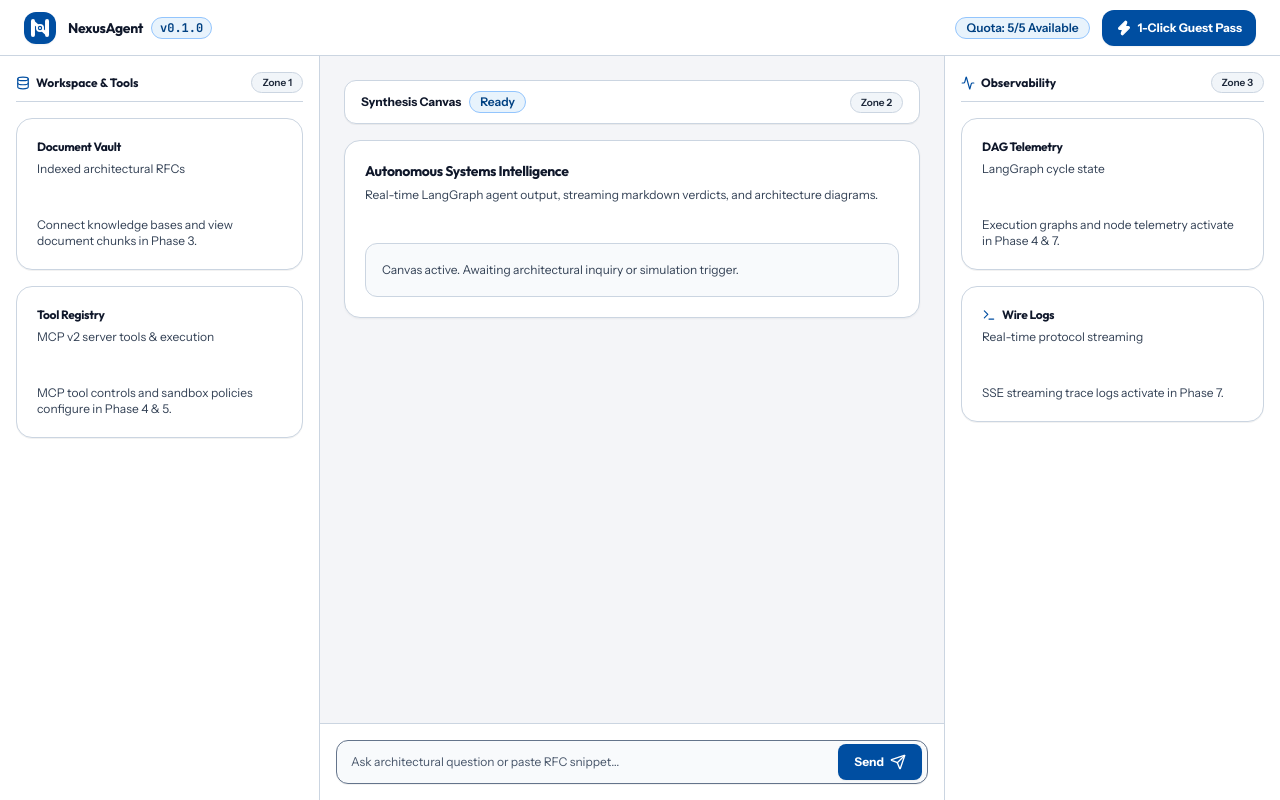
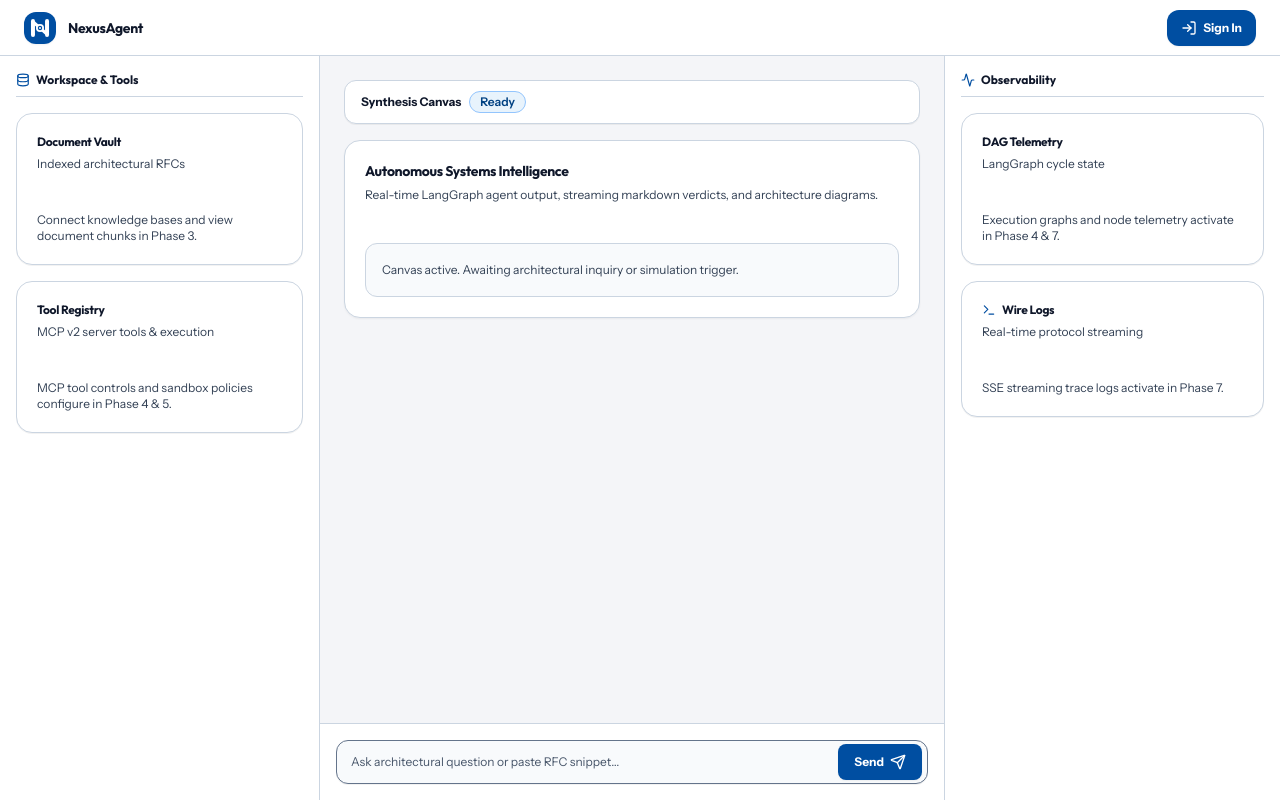
Before and after one commit to Avinaba-Mazumdar/nexusagent-oss, a Next.js app in the folder apps/frontend/: page / in a window 1280 px wide. Built offline with nearby package versions, Linux system fonts and the light colour scheme.

Commit message:
feat(ui): update Home component to include sign-in dialog and remove zone labels

```diff
--- a/apps/frontend/app/page.tsx
+++ b/apps/frontend/app/page.tsx
@@ -1,11 +1,12 @@
 'use client';
 
 import * as React from 'react';
-import { Activity, Database, Send, Terminal, Zap } from 'lucide-react';
+import { Activity, Database, LogIn, Send, Terminal, Zap } from 'lucide-react';
 import { NexusLogo } from '@/components/icons';
 import { Badge } from '@/components/ui/badge';
 import { Button } from '@/components/ui/button';
 import { Card, CardContent, CardDescription, CardHeader, CardTitle } from '@/components/ui/card';
+import { Dialog, DialogContent, DialogDescription, DialogHeader, DialogTitle, DialogTrigger } from '@/components/ui/dialog';
 import { Input } from '@/components/ui/input';
 
 export default function Home() {
@@ -28,18 +29,51 @@ export default function Home() {
                     <NexusLogo className="h-8 w-8 rounded-xl shadow-xs shrink-0" aria-hidden="true" />
                     <div className="flex items-center gap-2">
                         <span className="font-heading font-bold text-sm tracking-tight text-[#0f172a]">NexusAgent</span>
-                        <span className="text-[#004182] text-xs font-mono font-bold px-2 py-0.5 rounded-full bg-[#e8f3fc] border border-[#93c5fd]">v0.1.0</span>
                     </div>
                 </div>
 
                 <div className="flex items-center gap-3">
-                    <Badge variant="soft" className="text-xs">
-                        Quota: 5/5 Available
-                    </Badge>
-                    <Button size="sm" variant="default" className="text-xs font-bold gap-1.5 rounded-xl">
-                        <Zap className="h-3.5 w-3.5 fill-current" aria-hidden="true" />
-                        <span>1-Click Guest Pass</span>
-                    </Button>
+                    <Dialog>
+                        <DialogTrigger asChild>
+                            <Button size="sm" variant="default" className="text-xs font-bold gap-1.5 rounded-xl">
+                                <LogIn className="h-3.5 w-3.5" aria-hidden="true" />
+                                <span>Sign In</span>
+                            </Button>
+                        </DialogTrigger>
+                        <DialogContent className="sm:max-w-xs">
+                            <DialogHeader>
+                                <DialogTitle>Sign In</DialogTitle>
+                                <DialogDescription className="text-xs">Sign in to your account or continue as a guest.</DialogDescription>
+                            </DialogHeader>
+                            <div className="flex flex-col gap-2.5 pt-2">
+                                <Button variant="outline" className="w-full justify-center gap-2 text-xs font-medium border-[#cbd5e1] hover:bg-[#f8fafc]">
+                                    <svg className="h-4 w-4 shrink-0" viewBox="0 0 24 24" aria-hidden="true">
+                                        <path
+                                            fill="#4285F4"
+                                            d="M22.56 12.25c0-.78-.07-1.53-.2-2.25H12v4.26h5.92c-.26 1.37-1.04 2.53-2.21 3.31v2.77h3.57c2.08-1.92 3.28-4.74 3.28-8.09z"
+                                        />
+                                        <path
+                                            fill="#34A853"
+                                            d="M12 23c2.97 0 5.46-.98 7.28-2.66l-3.57-2.77c-.98.66-2.23 1.06-3.71 1.06-2.86 0-5.29-1.93-6.16-4.53H2.18v2.84C3.99 20.53 7.7 23 12 23z"
+                                        />
+                                        <path
+                                            fill="#FBBC05"
+                                            d="M5.84 14.09c-.22-.66-.35-1.36-.35-2.09s.13-1.43.35-2.09V7.06H2.18C1.43 8.55 1 10.22 1 12s.43 3.45 1.18 4.94l2.85-2.22.81-.63z"
+                                        />
+                                        <path
+                                            fill="#EA4335"
+                                            d="M12 5.38c1.62 0 3.06.56 4.21 1.64l3.15-3.15C17.45 2.09 14.97 1 12 1 7.7 1 3.99 3.47 2.18 7.06l3.66 2.84c.87-2.6 3.3-4.52 6.16-4.52z"
+                                        />
+                                    </svg>
+                                    <span>Google Sign In</span>
+                                </Button>
+                                <Button variant="secondary" className="w-full justify-center gap-2 text-xs font-medium">
+                                    <Zap className="h-3.5 w-3.5 fill-current" aria-hidden="true" />
+                                    <span>Guest Sign In</span>
+                                </Button>
+                            </div>
+                        </DialogContent>
+                    </Dialog>
                 </div>
             </header>
 
@@ -56,9 +90,6 @@ export default function Home() {
                             <Database className="h-3.5 w-3.5 text-[#004ea1]" aria-hidden="true" />
                             <span>Workspace &amp; Tools</span>
                         </h2>
-                        <Badge variant="secondary" className="text-[10px]">
-                            Zone 1
-                        </Badge>
                     </div>
 
                     <Card className="border-[#cbd5e1] shadow-2xs">
@@ -90,9 +121,6 @@ export default function Home() {
                                 <span className="font-bold text-[#0f172a]">Synthesis Canvas</span>
                                 <Badge variant="soft">Ready</Badge>
                             </div>
-                            <Badge variant="secondary" className="text-[10px]">
-                                Zone 2
-                            </Badge>
                         </div>
 
                         <Card className="border-[#cbd5e1] bg-white shadow-xs">
@@ -148,9 +176,6 @@ export default function Home() {
                             <Activity className="h-3.5 w-3.5 text-[#004ea1]" aria-hidden="true" />
                             <span>Observability</span>
                         </h2>
-                        <Badge variant="secondary" className="text-[10px]">
-                            Zone 3
-                        </Badge>
                     </div>
 
                     <Card className="border-[#cbd5e1] shadow-2xs">
```
Also changed, not shown: 1 other file (tests, documents, lock files or other folders).
